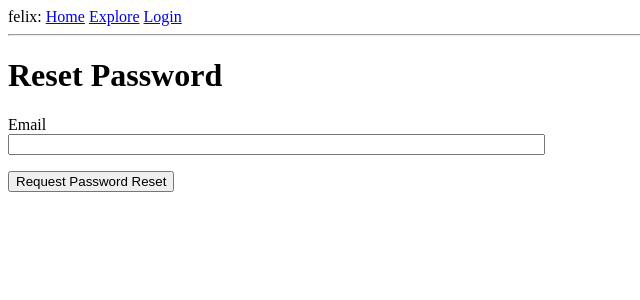
After one commit to ktodatwo/felix, a Flask app: page /reset_password_request in a window 1280 px wide. The commit adds this page. Shown: the top 300 px of the page, without its empty margins (0-640 px from the left). Run offline with Flask 2, Linux system fonts and the light colour scheme.

Commit message:
added 'lost password' function

```diff
--- a/app/__init__.py
+++ b/app/__init__.py
@@ -6,6 +6,7 @@ from config import Config
 from flask_sqlalchemy import SQLAlchemy
 from flask_migrate import Migrate
 from flask_login import LoginManager
+from flask_mail import Mail
 
 
 app = Flask(__name__)
@@ -14,6 +15,7 @@ db = SQLAlchemy(app)
 migrate = Migrate(app, db)
 login = LoginManager(app)
 login.login_view='login'
+mail = Mail(app)
 
 
 if not app.debug:
--- a/app/forms.py
+++ b/app/forms.py
@@ -54,3 +54,14 @@ class EmptyForm(FlaskForm):
 class PostForm(FlaskForm):
     post = TextAreaField('Say something good', validators=[DataRequired(), Length(min=1, max=140)])
     submit = SubmitField('Submit')
+
+
+class ResetPasswordRequestForm(FlaskForm):
+    email = StringField('Email', validators=[DataRequired(), Email()])
+    submit = SubmitField('Request Password Reset')
+
+
+class ResetPasswordForm(FlaskForm):
+    password = PasswordField('Password', validators=[DataRequired()])
+    password2 = PasswordField('Repeat Password', validators=[DataRequired(), EqualTo('password')])
+    submit = SubmitField('Request Password Reset')
--- a/app/routes.py
+++ b/app/routes.py
@@ -7,8 +7,9 @@ from flask_login.utils import login_required, logout_user
 from werkzeug.urls import url_parse
 
 from app import app, db
+from app.email import send_password_reset_email
 from app.models import Post, User
-from app.forms import EditProfileForm, LoginForm, RegistrationForm, EmptyForm, PostForm
+from app.forms import EditProfileForm, LoginForm, RegistrationForm, EmptyForm, PostForm, ResetPasswordRequestForm, ResetPasswordForm
 
 
 @app.before_request
@@ -91,12 +92,42 @@ def register():
     return render_template('register.html', title='Register', form=form)
 
 
+@app.route('/reset_password_request', methods=['GET', 'POST'])
+def reset_password_request():
+    if current_user.is_authenticated:
+        return redirect(url_for('index'))
+    form = ResetPasswordRequestForm()
+    if form.validate_on_submit():
+        user = User.query.filter_by(email=form.email.data).first()
+        if user:
+            send_password_reset_email(user)
+        flash('Check your email for instructions to reset your password')
+        return redirect(url_for('login'))
+    return render_template('reset_password_request.html', title='Reset Password', form=form)
+
+
+@app.route('/reset_password/<token>', methods=['GET', 'POST'])
+def reset_password(token):
+    if current_user.is_authenticated:
+        return redirect(url_for('index'))
+    user = User.verify_reset_password_token(token)
+    if not user:
+        return redirect(url_for('index'))
+    form = ResetPasswordForm()
+    if form.validate_on_submit():
+        user.set_password(form.password.data)
+        db.session.commit()
+        flash('Your password has been reset.')
+        return redirect(url_for('login'))
+    return render_template('reset_password.html', form=form)
+
+
 @app.route('/user/<username>')
 @login_required
 def user(username):
     user = User.query.filter_by(username=username).first_or_404()
     page = request.args.get('page', 1, type=int)
-    posts = user.posts.order_by(Post.timestampe.desc()).paginate(page, app.config['POSTS_PER_PAGE'], False)
+    posts = user.posts.order_by(Post.timestamp.desc()).paginate(page, app.config['POSTS_PER_PAGE'], False)
     next_url = url_for('index', page=posts.next_num) \
         if posts.has_next else None
     prev_url = url_for('index', page=posts.prev_num) \
--- a/app/templates/login.html
+++ b/app/templates/login.html
@@ -23,4 +23,7 @@
     <p>{{ form.submit() }}</p>
 </form>
 <p>New User? <a href="{{ url_for('register') }}">Click to Register!</a></p>
+<p>Forgot Your Password?
+    <a href="{{ url_for('reset_password_request') }}">Click to Reset Password</a>
+</p>
 {% endblock %}
--- /dev/null
+++ b/app/templates/reset_password_request.html
@@ -0,0 +1,17 @@
+{% extends "base.html" %}
+
+{% block content %}
+    <h1>Reset Password</h1>
+    <form action="" method="post">
+        {{ form.hidden_tag() }}
+        <p>
+            {{ form.email.label}}<br>
+            {{ form.email(size=64)}}<br>
+            {% for error in form.email.errors %}
+                <span style="color: red;">[{{ error }}]</span>
+            {% endfor %}
+        </p>
+        <p>{{ form.submit() }}</p>
+    </form>
+
+{% endblock %}
```
Also changed, not shown: app/email.py (added, +27 -0 lines), app/models.py (+17 -1 lines), app/templates/email/reset_password.html (added, +10 -0 lines), app/templates/email/reset_password.txt (added, +10 -0 lines), app/templates/reset_password.html (added, +23 -0 lines), app.db.
